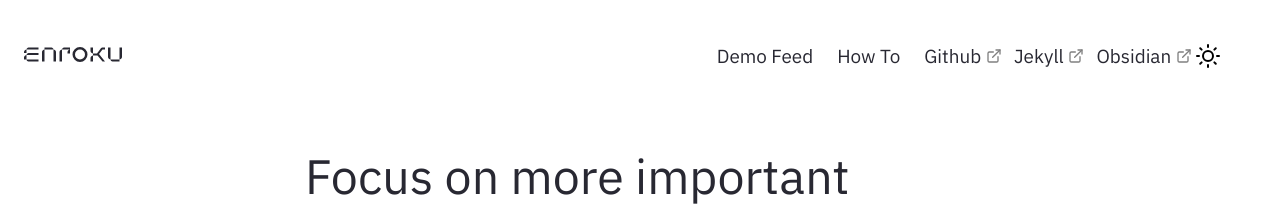
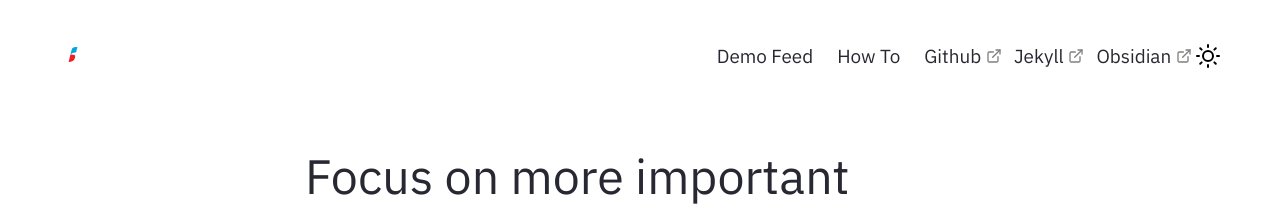
Before and after one commit to kevinroku/nroku.github.io, a Jekyll site: the page built from pages/index.md, in a window 1280 px wide. Shown: the top 214 px of the page. Built offline with Jekyll 4.4.1, drawn with Linux system fonts in a browser that asks for light colours.

Commit message:
Update Nav.html

```diff
--- a/_includes/Nav.html
+++ b/_includes/Nav.html
@@ -32,16 +32,18 @@
 <nav class="navbar is-transparent" role="navigation" aria-label="main navigation">
     <div class="navbar-brand">
       <a class="navbar-item" style="padding-left: 0;" href="{{ site.baseurl }}/index.html">
-          <svg width="98" height="15" viewBox="0 0 196 30" fill="none" xmlns="http://www.w3.org/2000/svg" style="/* margin-right: 0.6rem; */">
+          <svg width="98" height="15" viewBox="0 0 153 260" fill="none" xmlns="http://www.w3.org/2000/svg" style="/* margin-right: 0.6rem; */">
              <rect width="98" height="15" fill=""></rect>
 
-<path d="M 29 1 L 29 5 L 5 5 C 5 3 7 1 9 1 Z M 5 12 L 0 12 L 0 10 C 0 7 3 5 5 5 Z M 29 12 L 29 16 L 5 16 C 5 14 7 12 9 12 Z M 5 25 L 0 25 L 0 21 C 0 18 3 16 5 16 Z
+<!-- <path d="M 29 1 L 29 5 L 5 5 C 5 3 7 1 9 1 Z M 5 12 L 0 12 L 0 10 C 0 7 3 5 5 5 Z M 29 12 L 29 16 L 5 16 C 5 14 7 12 9 12 Z M 5 25 L 0 25 L 0 21 C 0 18 3 16 5 16 Z
     M 29 25 L 29 29 L 9 29 C 7 29 5 27 5 25 Z M 41 1 L 55 1 C 57 1 59 3 59 5 L 41 5 Z M 41 29 L 36 29 L 36 10 C 36 7 39 5 41 5 Z M 59 29 L 64 29 L 64 10 C 64 7 61 5 59 5 Z
     M 76 29 L 71 29 L 71 10 C 71 7 74 5 76 5 Z M 92 5 L 92 1 L 80 1 C 78 1 76 3 76 5 Z M 92 13 L 87 13 L 87 10 C 87 7 90 5 92 5 Z M 122 15 A 1 1 0 0 1 102 15 A 1 1 0 0 1 122 15
     M 127 15 A 1 1 0 0 0 97 15 A 1 1 0 0 0 127 15 M 138 1 L 133 1 L 133 8 C 133 11 136 13 138 13 Z M 138 29 L 133 29 L 133 22 C 133 19 136 17 138 17 Z
     M 138 13 L 146 13 L 152 5 C 155 1 155 1 159 1 L 162 1 L 162 5 L 157 5 L 150 14 L 162 29 L 157 29 L 147 17 L 138 17 Z M 173 1 L 168 1 L 168 20 C 168 23 171 25 173 25 Z
-    M 191 25 L 191 29 L 177 29 C 175 29 173 27 173 25 Z M 196 1 L 191 1 L 191 25 C 193 25 196 23 196 20 Z" stroke="var(--color-text-main)" stroke-width="0" fill="var(--color-text-main)" fill-opacity="1"></path>
+    M 191 25 L 191 29 L 177 29 C 175 29 173 27 173 25 Z M 196 1 L 191 1 L 191 25 C 193 25 196 23 196 20 Z" stroke="var(--color-text-main)" stroke-width="0" fill="var(--color-text-main)" fill-opacity="1"></path> -->
 
+	<path d="M 33 128 Q 71 88 129 96 L 153 0 L 121 0 Q 65 0 53 48 Z" fill="#00a7df"/>
+	<path d="M 0 260 Q 88 260 107 200 L 115 168 Q 125 128 32 132 Z" fill="#eb2123"/>
           </svg>
 <!-- <h6> {{site.heading}}</h6> -->
       </a>
```
